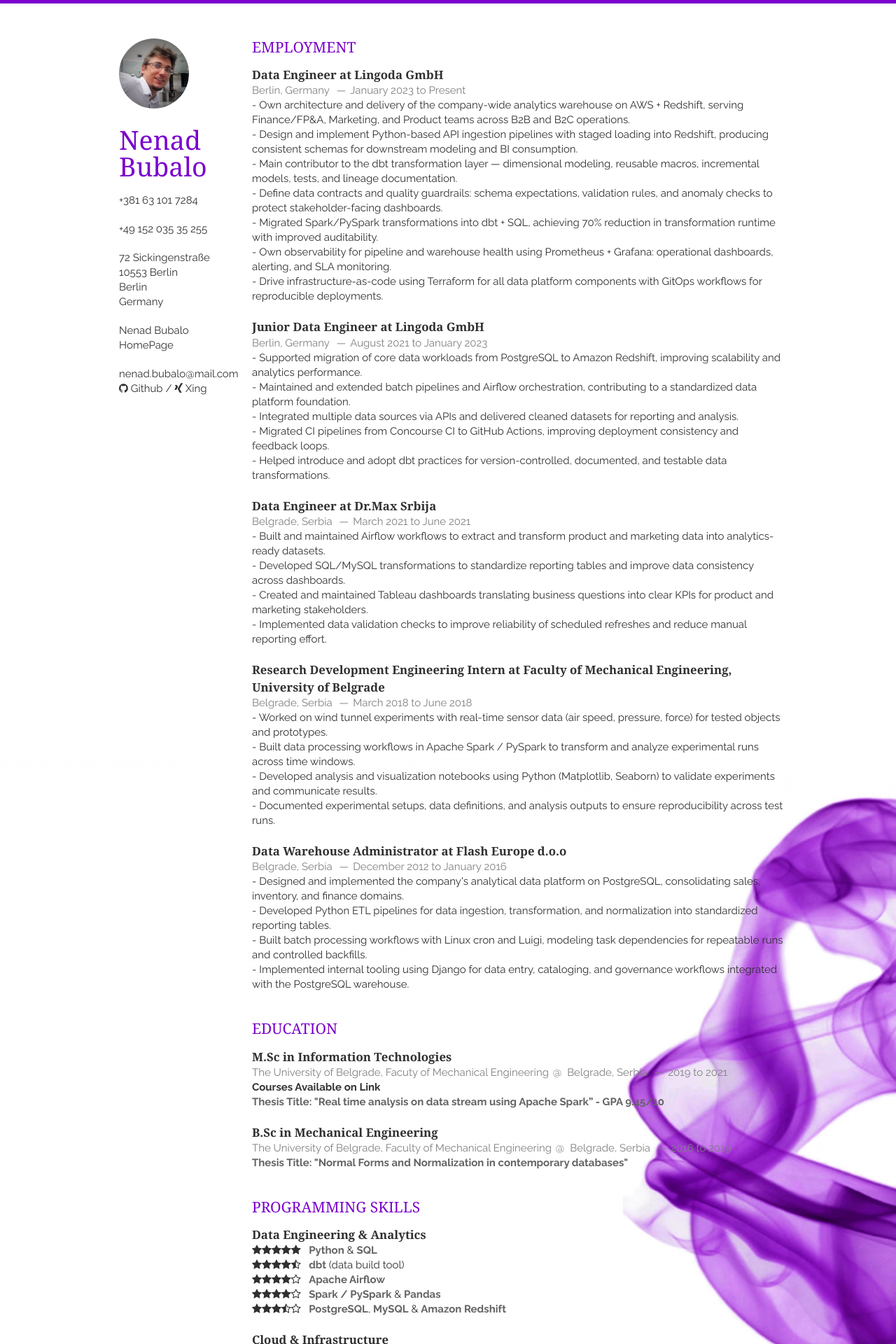
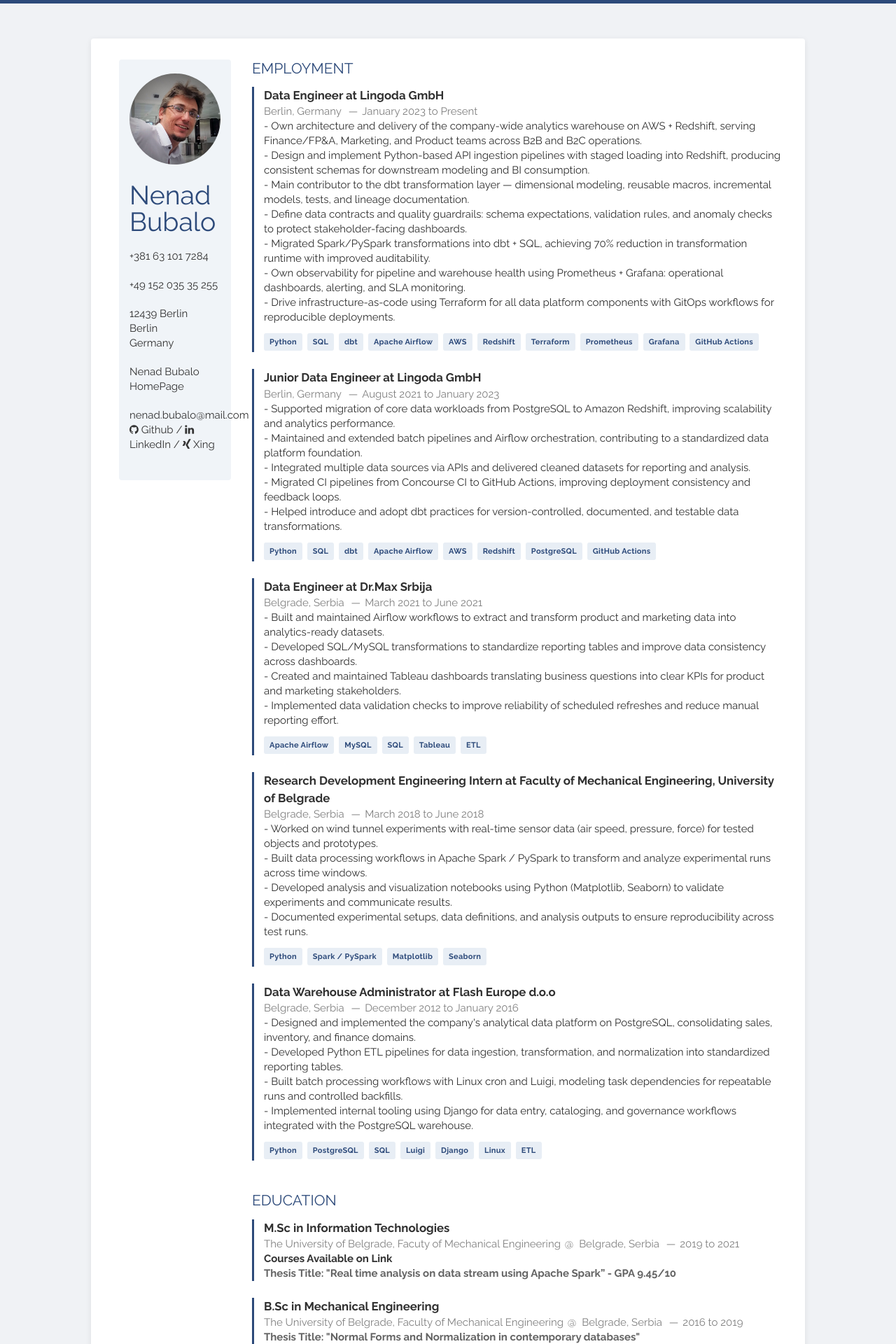
Before and after one commit to MouseOnTheKeys/cv, a Jekyll site: the page built from index.html, in a window 1280 px wide. Shown: the top 1920 px of the page at 70% size. Built offline with Jekyll 4.4.1, drawn with Linux system fonts in a browser that asks for light colours; nearby versions of some CDN libraries; the list of posts is cut into pages by our own code; some of the changed text lies outside the part shown.

Commit message:
2026: update 3

```diff
--- a/_config.yml
+++ b/_config.yml
@@ -40,7 +40,7 @@
 website: Nenad Bubalo HomePage
 website_full: https://mouseonthekeys.github.io/mouse/
 github: MouseOnTheKeys
-#twitter: twitter
+linkedin: nenad-bubalo
 xing: Nenad_Bubalo/cv
 tel: +381 63 101 7284
 tel1: +49 152 035 35 255
@@ -48,8 +48,7 @@
 tel_full1: tel:+4915203535255
 google_maps: 'https://goo.gl/maps/461ZjzzDJpXLvkaE6'
 address:
-  street: 72 Sickingenstraße
-  postcode: 10553 Berlin
+  postcode: 12439 Berlin
   city: Berlin
   country: Germany
 #google_analytics: UA-69300817-1
--- a/_includes/employment.html
+++ b/_includes/employment.html
@@ -18,6 +18,18 @@
       - Own observability for pipeline and warehouse health using Prometheus + Grafana: operational dashboards, alerting, and SLA monitoring.<br />
       - Drive infrastructure-as-code using Terraform for all data platform components with GitOps workflows for reproducible deployments.<br />
     </p>
+    <div class="tech-tags">
+      <span class="tech-tag">Python</span>
+      <span class="tech-tag">SQL</span>
+      <span class="tech-tag">dbt</span>
+      <span class="tech-tag">Apache Airflow</span>
+      <span class="tech-tag">AWS</span>
+      <span class="tech-tag">Redshift</span>
+      <span class="tech-tag">Terraform</span>
+      <span class="tech-tag">Prometheus</span>
+      <span class="tech-tag">Grafana</span>
+      <span class="tech-tag">GitHub Actions</span>
+    </div>
   </article>
   <article>
     <header>
@@ -34,6 +46,16 @@
       - Migrated CI pipelines from Concourse CI to GitHub Actions, improving deployment consistency and feedback loops.<br />
       - Helped introduce and adopt dbt practices for version-controlled, documented, and testable data transformations.<br />
     </p>
+    <div class="tech-tags">
+      <span class="tech-tag">Python</span>
+      <span class="tech-tag">SQL</span>
+      <span class="tech-tag">dbt</span>
+      <span class="tech-tag">Apache Airflow</span>
+      <span class="tech-tag">AWS</span>
+      <span class="tech-tag">Redshift</span>
+      <span class="tech-tag">PostgreSQL</span>
+      <span class="tech-tag">GitHub Actions</span>
+    </div>
   </article>
   <article>
     <header>
@@ -49,6 +71,13 @@
       - Created and maintained Tableau dashboards translating business questions into clear KPIs for product and marketing stakeholders.<br />
       - Implemented data validation checks to improve reliability of scheduled refreshes and reduce manual reporting effort.<br />
     </p>
+    <div class="tech-tags">
+      <span class="tech-tag">Apache Airflow</span>
+      <span class="tech-tag">MySQL</span>
+      <span class="tech-tag">SQL</span>
+      <span class="tech-tag">Tableau</span>
+      <span class="tech-tag">ETL</span>
+    </div>
   </article>
   <article>
     <header>
@@ -64,6 +93,12 @@
       - Developed analysis and visualization notebooks using Python (Matplotlib, Seaborn) to validate experiments and communicate results.<br />
       - Documented experimental setups, data definitions, and analysis outputs to ensure reproducibility across test runs.<br />
     </p>
+    <div class="tech-tags">
+      <span class="tech-tag">Python</span>
+      <span class="tech-tag">Spark / PySpark</span>
+      <span class="tech-tag">Matplotlib</span>
+      <span class="tech-tag">Seaborn</span>
+    </div>
   </article>
   <article>
     <header>
@@ -79,5 +114,14 @@
       - Built batch processing workflows with Linux cron and Luigi, modeling task dependencies for repeatable runs and controlled backfills.<br />
       - Implemented internal tooling using Django for data entry, cataloging, and governance workflows integrated with the PostgreSQL warehouse.<br />
     </p>
+    <div class="tech-tags">
+      <span class="tech-tag">Python</span>
+      <span class="tech-tag">PostgreSQL</span>
+      <span class="tech-tag">SQL</span>
+      <span class="tech-tag">Luigi</span>
+      <span class="tech-tag">Django</span>
+      <span class="tech-tag">Linux</span>
+      <span class="tech-tag">ETL</span>
+    </div>
   </article>
 </section>
--- a/_includes/skills.html
+++ b/_includes/skills.html
@@ -2,57 +2,20 @@
   <h1>Programming Skills</h1>
   <article>
     <header>
-      <h1>Data Engineering &amp; Analytics</h1>
+      <h1>Data Engineering</h1>
     </header>
-    <p>
-      <i class="fa fa-star"></i><i class="fa fa-star"></i
-      ><i class="fa fa-star"></i><i class="fa fa-star"></i
-      ><i class="fa fa-star"></i> &nbsp;&nbsp;<em>Python</em> &amp; <em>SQL</em>
-    </p>
-    <p>
-      <i class="fa fa-star"></i><i class="fa fa-star"></i
-      ><i class="fa fa-star"></i><i class="fa fa-star"></i
-      ><i class="fa fa-star-half-o"></i> &nbsp;&nbsp;<em>dbt</em> (data build tool)
-    </p>
-    <p>
-      <i class="fa fa-star"></i><i class="fa fa-star"></i
-      ><i class="fa fa-star"></i><i class="fa fa-star"></i
-      ><i class="fa fa-star-o"></i> &nbsp;&nbsp;<em>Apache Airflow</em>
-    </p>
-    <p>
-      <i class="fa fa-star"></i><i class="fa fa-star"></i
-      ><i class="fa fa-star"></i><i class="fa fa-star"></i
-      ><i class="fa fa-star-o"></i> &nbsp;&nbsp;<em>Spark / PySpark</em> &amp; <em>Pandas</em>
-    </p>
-    <p>
-      <i class="fa fa-star"></i><i class="fa fa-star"></i
-      ><i class="fa fa-star"></i><i class="fa fa-star-half-o"></i
-      ><i class="fa fa-star-o"></i> &nbsp;&nbsp;<em>PostgreSQL</em>, <em>MySQL</em> &amp; <em>Amazon Redshift</em>
-    </p>
+    <p><em>Python</em> &nbsp;&middot;&nbsp; <em>SQL</em> &nbsp;&middot;&nbsp; <em>dbt</em> &nbsp;&middot;&nbsp; <em>Apache Airflow</em> &nbsp;&middot;&nbsp; <em>Spark / PySpark</em> &nbsp;&middot;&nbsp; <em>Pandas</em> &nbsp;&middot;&nbsp; <em>PostgreSQL</em> &nbsp;&middot;&nbsp; <em>Amazon Redshift</em> &nbsp;&middot;&nbsp; <em>MySQL</em></p>
   </article>
   <article>
     <header>
       <h1>Cloud &amp; Infrastructure</h1>
     </header>
-    <p>
-      <i class="fa fa-star"></i><i class="fa fa-star"></i
-      ><i class="fa fa-star"></i><i class="fa fa-star"></i
-      ><i class="fa fa-star-o"></i> &nbsp;&nbsp;<em>AWS</em> (Redshift, S3, EC2, Lambda)
-    </p>
-    <p>
-      <i class="fa fa-star"></i><i class="fa fa-star"></i
-      ><i class="fa fa-star"></i><i class="fa fa-star"></i
-      ><i class="fa fa-star-o"></i> &nbsp;&nbsp;<em>Terraform</em> (IaC)
-    </p>
-    <p>
-      <i class="fa fa-star"></i><i class="fa fa-star"></i
-      ><i class="fa fa-star"></i><i class="fa fa-star-half-o"></i
-      ><i class="fa fa-star-o"></i> &nbsp;&nbsp;<em>Prometheus</em> &amp; <em>Grafana</em>
-    </p>
-    <p>
-      <i class="fa fa-star"></i><i class="fa fa-star"></i
-      ><i class="fa fa-star"></i><i class="fa fa-star"></i
-      ><i class="fa fa-star-o"></i> &nbsp;&nbsp;<em>Git</em>, <em>GitHub Actions</em> &amp; <em>Linux / Bash</em>
-    </p>
+    <p><em>AWS</em> (Redshift, S3, EC2, Lambda) &nbsp;&middot;&nbsp; <em>Terraform</em> &nbsp;&middot;&nbsp; <em>Prometheus</em> &nbsp;&middot;&nbsp; <em>Grafana</em></p>
+  </article>
+  <article>
+    <header>
+      <h1>DevOps &amp; Tooling</h1>
+    </header>
+    <p><em>Git</em> &nbsp;&middot;&nbsp; <em>GitHub Actions</em> &nbsp;&middot;&nbsp; <em>Linux / Bash</em> &nbsp;&middot;&nbsp; <em>Django</em></p>
   </article>
 </section>
--- a/_layouts/layout.html
+++ b/_layouts/layout.html
@@ -16,7 +16,7 @@
     <link rel="stylesheet" href="{{ site.baseurl }}static/css/layout.css" />
     <link
       rel="stylesheet"
-      href="//maxcdn.bootstrapcdn.com/font-awesome/4.4.0/css/font-awesome.min.css"
+      href="//cdnjs.cloudflare.com/ajax/libs/font-awesome/4.7.0/css/font-awesome.min.css"
     />
 
     <!--[if lt IE 9]>
@@ -41,18 +41,19 @@
           <a href="{{ site.tel_full1 }}">{{ site.tel1 }}</a>
         </p>
         <address>
-          <a href="{{ site.google_maps }}">
-            {{ site.address.street }}<br />
             {{ site.address.postcode }}<br />
             {{ site.address.city }}<br />
             {{ site.address.country }}
-          </a>
         </address>
         <p><a href="{{ site.website_full }}">{{ site.website }}</a><br /></p>
         <p>
           <a href="{{ site.email_full }}">{{ site.email }}</a><br />
           <a href="https://github.com/{{ site.github }}"
             ><i class="fa fa-github"></i> Github</a
+          >
+          /
+          <a href="https://linkedin.com/in/{{ site.linkedin }}"
+            ><i class="fa fa-linkedin"></i> LinkedIn</a
           >
           /
           <a href="https://xing.com/profile/{{ site.xing }}"
--- a/static/css/base.css
+++ b/static/css/base.css
@@ -63,7 +63,7 @@
 ================================================== */
 	h1, h2, h3, h4, h5, h6 {
 		color: #181818;
-		font-family: "Georgia", "Times New Roman", serif;
+		font-family: "Raleway", "HelveticaNeue", "Helvetica Neue", Helvetica, Arial, sans-serif;
 		font-weight: normal; }
 	h1 a, h2 a, h3 a, h4 a, h5 a, h6 a { font-weight: inherit; }
 	h1 { font-size: 46px; line-height: 50px; margin-bottom: 14px;}
--- a/static/css/layout.css
+++ b/static/css/layout.css
@@ -1,27 +1,25 @@
 @import url(https://fonts.googleapis.com/css?family=Raleway:700,400);
 
 body {
-    height: 100%;
-  background-color: #fff;
-  background-image: url('wallpaper.jpg');
-  background-repeat: no-repeat;
-  background-attachment: fixed;
-  background-position: center;
+    background-color: #f0f2f5;
     font-family: "Raleway", Helvetica, Arial, sans-serif;
     font-size: 15px;
     line-height: 21px;
     color: rgb(48, 48, 48);
-    border-top: 5px solid #7a00cc;
-    border-bottom: 5px solid #7a00cc;
+    border-top: 5px solid #2d4a7a;
+    border-bottom: 5px solid #2d4a7a;
 }
 
 .container {
     margin-top: 50px;
+    background: #ffffff;
+    padding: 30px;
+    border-radius: 4px;
+    box-shadow: 0 2px 8px rgba(0,0,0,0.08);
 }
 
 a {
     text-decoration: none;
-    /*background-color: rgba(39, 168, 34, 0.06);*/
 }
 
 a:visited {
@@ -29,7 +27,7 @@
 }
 
 a:hover, a:focus {
-    color: #7a00cc;
+    color: #2d4a7a;
 }
 
 p, address {
@@ -37,16 +35,23 @@
 }
 
 .me {
-    width: 100px;
-    height: 100px;
-    border-radius: 50px;
-    -webkit-border-radius: 50px;
-    -moz-border-radius: 50px;
+    width: 130px;
+    height: 130px;
+    border-radius: 65px;
+    -webkit-border-radius: 65px;
+    -moz-border-radius: 65px;
     margin-bottom: 20px;
 }
 
+.container > header {
+    background: #f0f4f8;
+    padding: 20px 15px;
+    border-radius: 4px;
+    box-sizing: border-box;
+}
+
 header > h1, section > h1 {
-    color: #7a00cc;
+    color: #2d4a7a;
 }
 
 header > h1 {
@@ -74,7 +79,9 @@
 }
 
 article {
-    margin-bottom: 20px;
+    border-left: 3px solid #2d4a7a;
+    padding-left: 14px;
+    margin-bottom: 24px;
 }
 
 article > header > h1 {
@@ -120,7 +127,22 @@
     font-style: normal;
     font-weight: bold;
     color: rgb(100, 100, 100);
-    /*margin-right: 6px;*/
+}
+
+.tech-tags {
+    margin-top: 10px;
+}
+
+.tech-tag {
+    display: inline-block;
+    background: #e8eef5;
+    color: #2d4a7a;
+    border-radius: 3px;
+    padding: 2px 8px;
+    font-size: 11px;
+    font-weight: bold;
+    margin: 2px 3px 2px 0;
+    letter-spacing: 0.3px;
 }
 
 @media print {
@@ -131,9 +153,16 @@
     body {
         font-size: 14pt;
         line-height: 21pt;
+        background: #fff;
+    }
+
+    .container {
+        box-shadow: none;
+        padding: 0;
     }
 
     .container > header {
+        background: none;
         font-size: 80%;
         line-height: 160%;
     }
```
